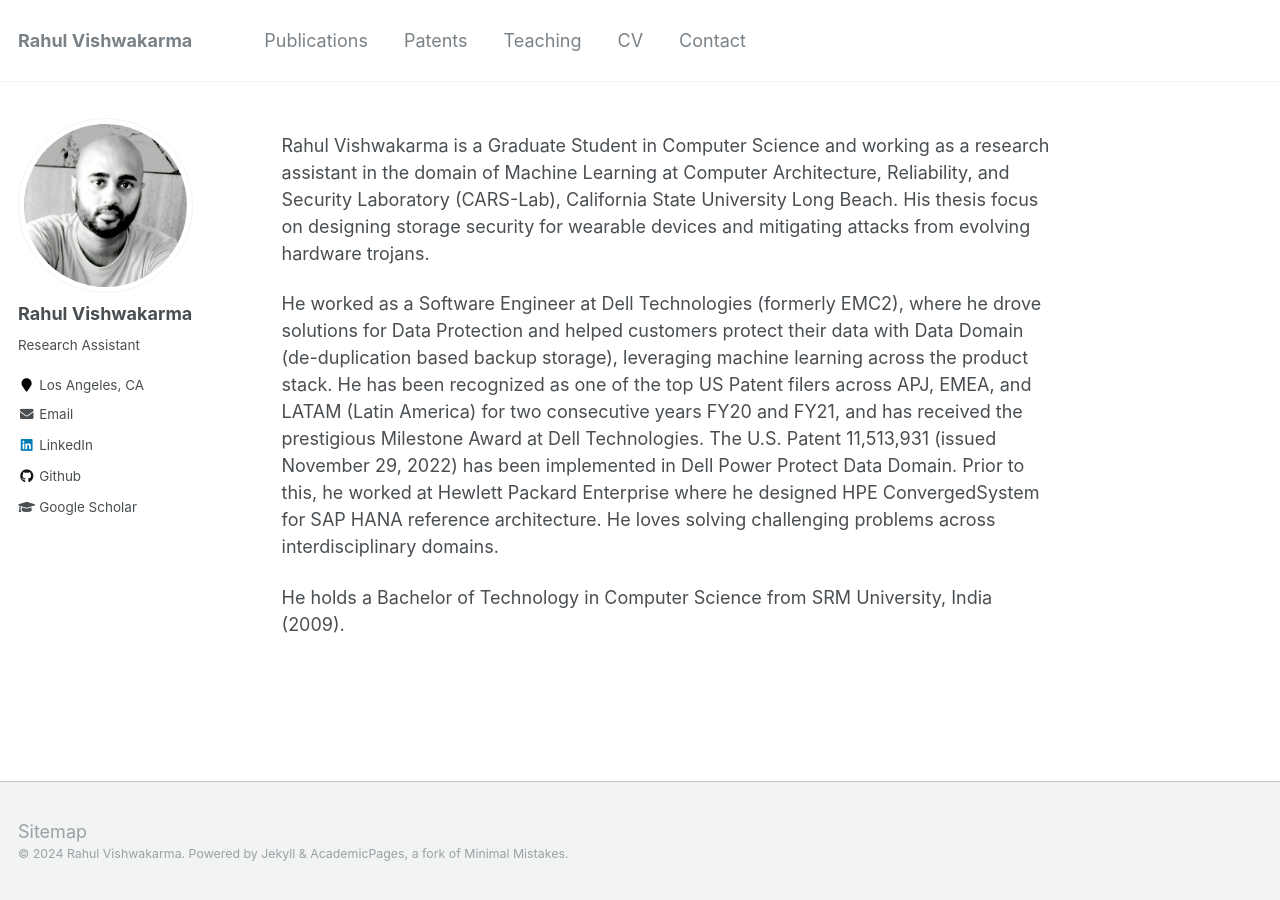
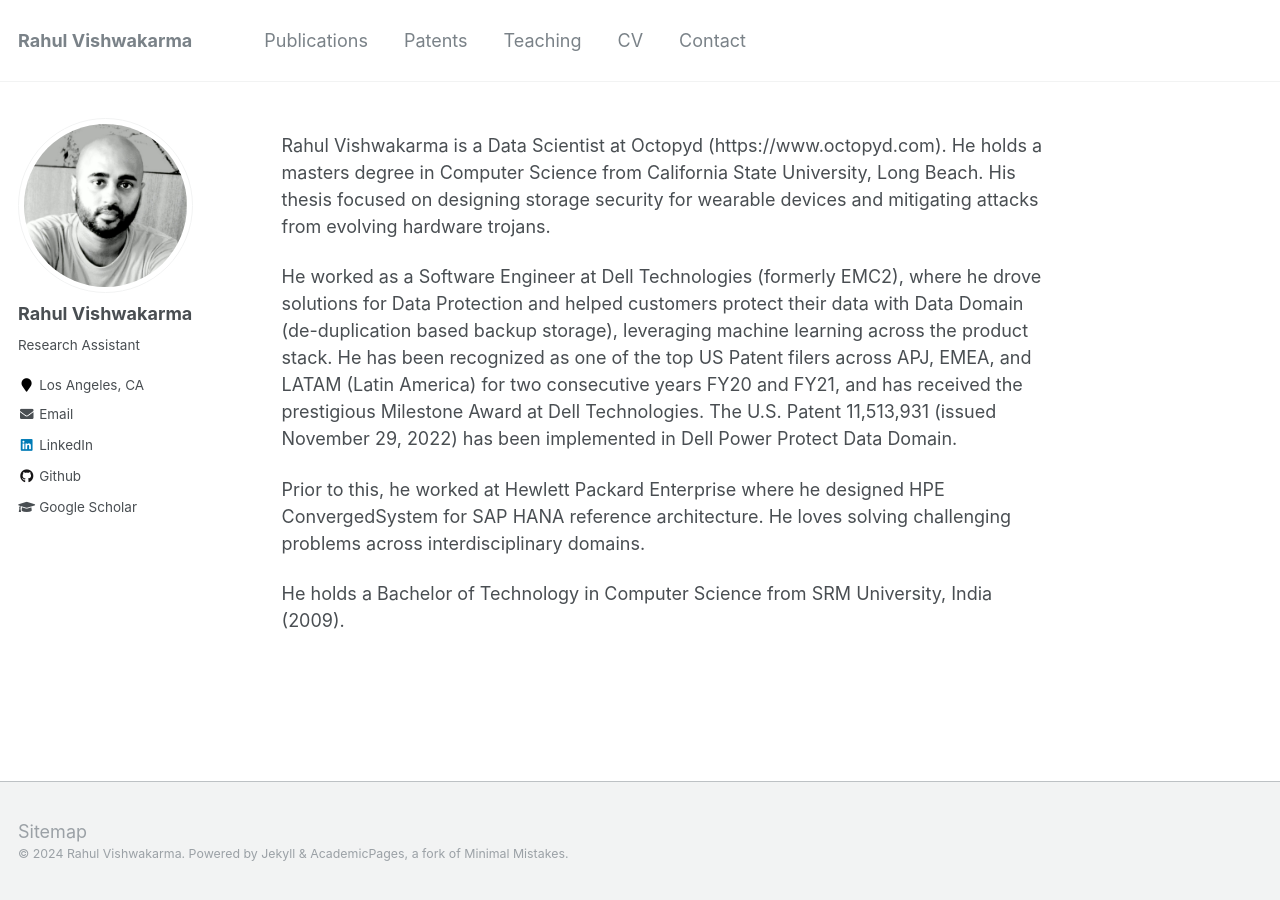
Before and after one commit to sedy2014/SidharthMahotraWebsite.github.io, a Jekyll site: the page built from _pages/about.md, in a window 1280 px wide. Built offline with Jekyll 4.4.1, drawn with Linux system fonts in a browser that asks for light colours.

Commit message:
Update about.md

```diff
--- a/_pages/about.md
+++ b/_pages/about.md
@@ -14,9 +14,11 @@ figure {
 }
 </style>
 
-Rahul Vishwakarma is a Graduate Student in Computer Science and working as a research assistant in the domain of Machine Learning at Computer Architecture, Reliability, and Security Laboratory (CARS-Lab), California State University Long Beach. His thesis focus on designing storage security for wearable devices and mitigating attacks from evolving hardware trojans.
+Rahul Vishwakarma is a Data Scientist at Octopyd (https://www.octopyd.com). He holds a masters degree in Computer Science from California State University, Long Beach. His thesis focused on designing storage security for wearable devices and mitigating attacks from evolving hardware trojans.
 
 He worked as a Software Engineer at Dell Technologies (formerly EMC2), where he drove solutions for Data Protection and helped customers protect their data with Data Domain (de-duplication based backup storage), leveraging machine learning across the product stack. He has been recognized as one of the top US Patent filers across APJ, EMEA, and LATAM (Latin America) for two consecutive years FY20 and FY21, and has received the prestigious Milestone Award at Dell Technologies. The U.S. Patent 11,513,931 (issued November 29, 2022) has been implemented in Dell Power Protect Data Domain.
+
+
 Prior to this, he worked at Hewlett Packard Enterprise where he designed HPE ConvergedSystem for SAP HANA reference architecture. He loves solving challenging problems across interdisciplinary domains.
 
 He holds a Bachelor of Technology in Computer Science from SRM University, India (2009).
```
